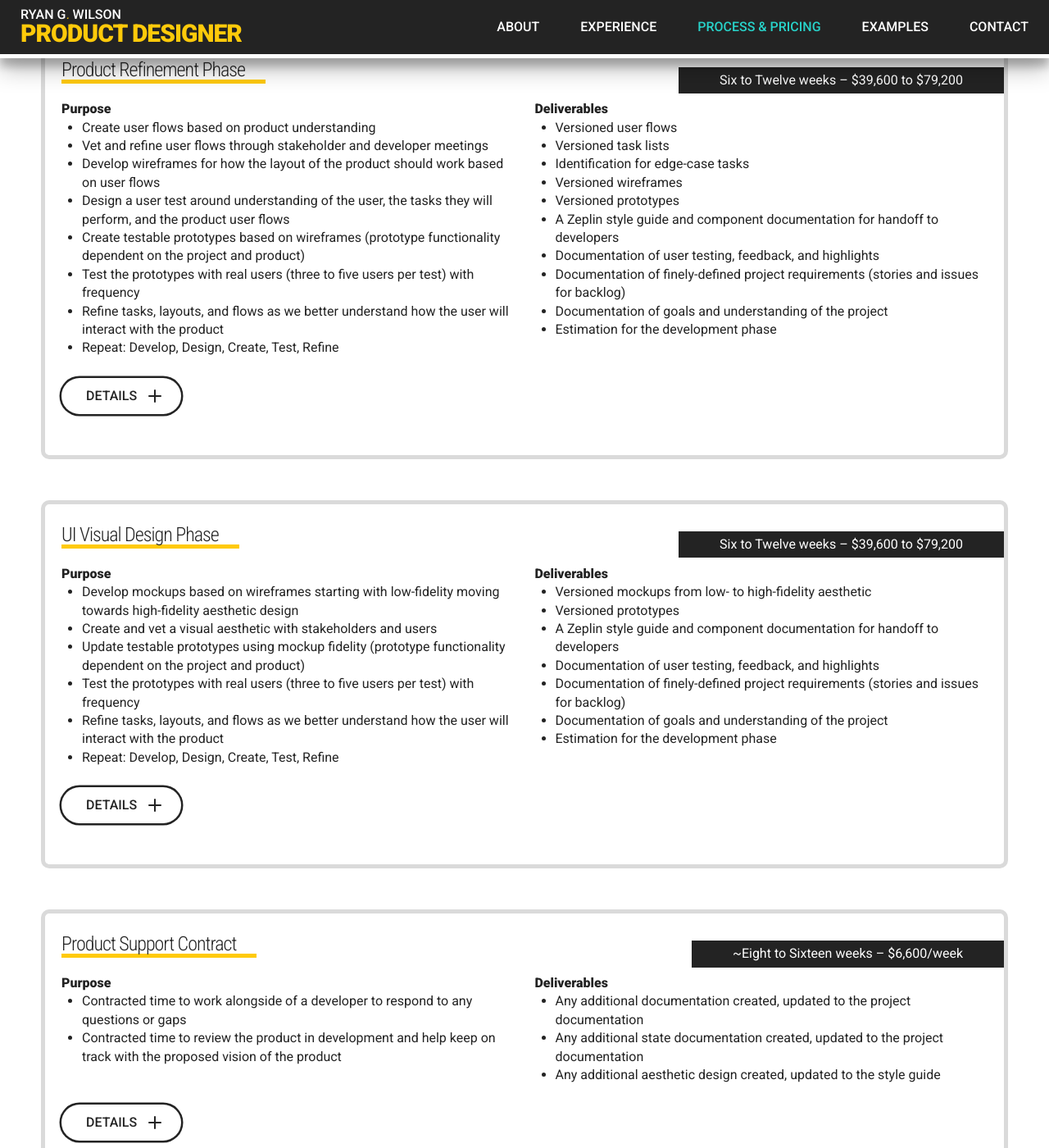
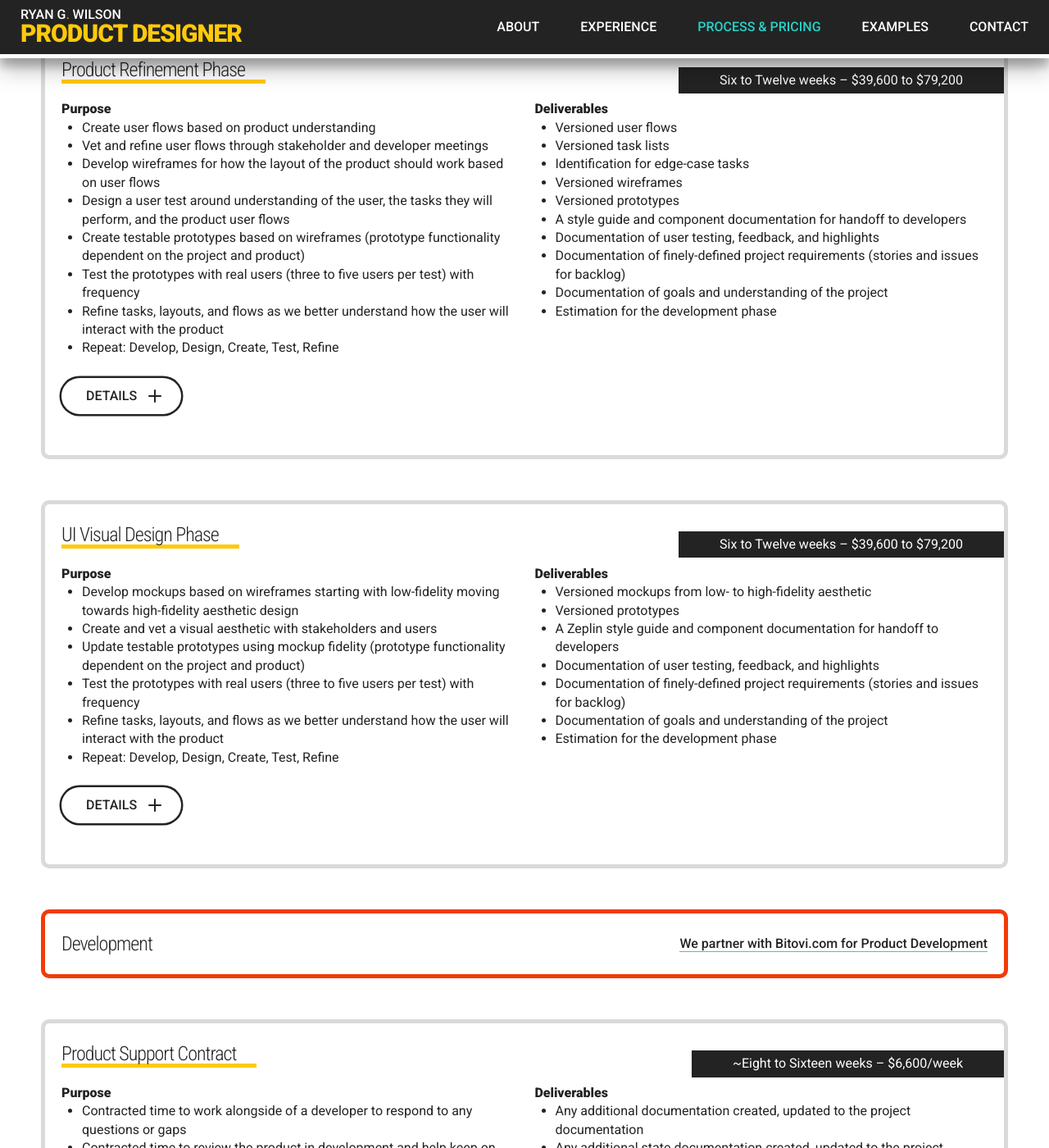
Before and after one commit to ryangwilson/ryangwilson.github.io, a Jekyll site: the page built from process.md, in a window 1280 px wide and 1400 px high, scrolled down 1486 px. Shown: the whole window at 82% size. Built offline with Jekyll 4.4.1, drawn with Linux system fonts in a browser that asks for light colours; some web fonts are replaced.

Commit message:
adds Bitovi for Developemt on Process page

```diff
--- a/_includes/process.html
+++ b/_includes/process.html
@@ -150,7 +150,7 @@
             <li>Identification for edge-case tasks</li>
             <li>Versioned wireframes</li>
             <li>Versioned prototypes</li>
-            <li>A Zeplin style guide and component documentation for handoff to developers</li>
+            <li>A style guide and component documentation for handoff to developers</li>
             <li>Documentation of user testing, feedback, and highlights</li>
             <li>Documentation of finely-defined project requirements (stories and issues for backlog)</li>
             <li>Documentation of goals and understanding of the project</li>
@@ -226,11 +226,9 @@
             </tr>
             <tr>
               <th>Styleguide</th>
-              <td>Zeplin – Defined and documented for MVP</td>
-              <td>Zeplin – Defined and documented for future versions (based on understanding of
-                states of components)</td>
-              <td>Zeplin – Fully defined for known states<br />
-                HTML/CSS style guide - atomic and for base elements</td>
+              <td>A visual styleguide, defined and documented for MVP</td>
+              <td>A visual styleguide, defined and documented for future versions (based on understanding ofstates of components)</td>
+              <td>A visual styleguide, fully defined for known states<br />HTML/CSS style guide - atomic and for base elements</td>
             </tr>
           </tbody>
         </table>
@@ -328,6 +326,13 @@
             </tr>
           </tbody>
         </table>
+      </div>
+    </div>
+
+    <div class="phase-container bitovi-style" id="development">
+      <div class="top">
+        <h3>Development</h3>
+        <p><a href="https://www.bitovi.com/" target="_blank" rel="noopener">We partner with Bitovi.com for Product Development</a></p>
       </div>
     </div>
 
--- a/_sass/pon-cards.scss
+++ b/_sass/pon-cards.scss
@@ -302,6 +302,13 @@
         display: block;
         height: auto;
     }
+    &.bitovi-style {
+      border-color: $quinary-00;
+      h3 {
+        margin-bottom: 0;
+        box-shadow: none;
+      }
+    }
   }
 }
 
```
Also changed, not shown: 4 other files.
